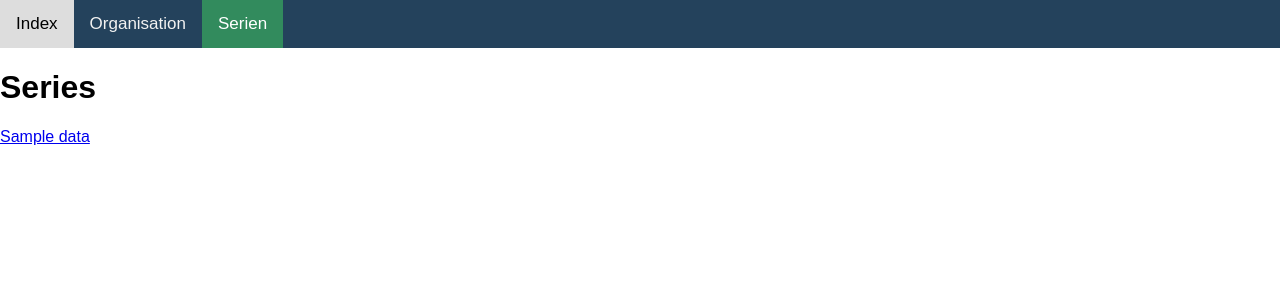
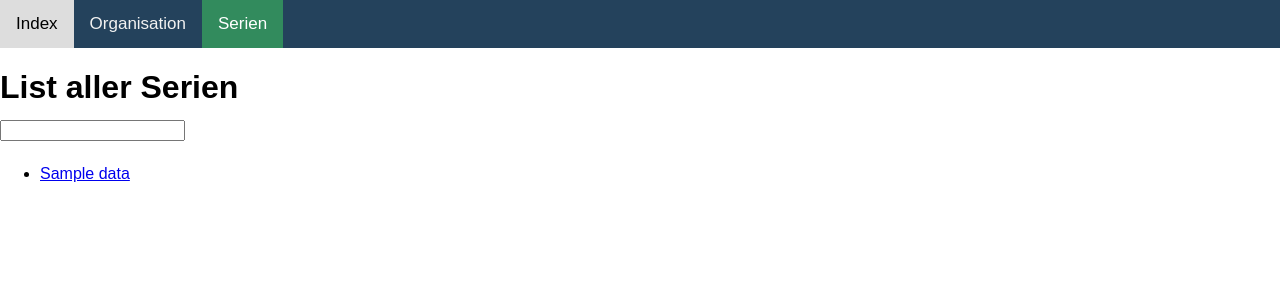
Before and after one commit to walsidalw/opencast-stats-app, a Flask app: template templates/series.html in a window 1280 px wide. Shown: the top 300 px of the page. Run offline with Flask 2, Linux system fonts and the light colour scheme; the template is opened without the code that fills it: most values are stand-ins (such as "Sample title", 1, 10 or a date in 2020); parts of the project's set-up code (start-up, migrations or seed data) failed here and were passed over.

Commit message:
Add filter to series list

```diff
--- a/templates/base.html
+++ b/templates/base.html
@@ -8,6 +8,8 @@
     <link rel="stylesheet" href="{{ url_for('static', filename='style.css') }}" type="text/css" media="screen" />
 
     <title>{% block title %} - Opencast Statistics {% endblock title %}</title>
+
+    {% block script %}{% endblock script %}
 </head>
 <body>
     <!-- Active page recognition -->
--- a/templates/series.html
+++ b/templates/series.html
@@ -3,13 +3,52 @@
 
 {% block title %}Series{% endblock title %}
 
-{% block content %}<h1>Series</h1>
+{% block script %}
+    <script src="https://ajax.googleapis.com/ajax/libs/jquery/3.5.1/jquery.min.js"></script>
+    <script>
 
-    <div class="series_list" id="ser">
-        {% for id, name in data %}
-            <a href="/series/{{ id }}" class="ser_list1">{{ name }}</a>
-            <p>
-        {% endfor %}
+    (function ($) {
+      jQuery.expr[':'].Contains = function(a,i,m){
+          return (a.textContent || a.innerText || "").toUpperCase().indexOf(m[3].toUpperCase())>=0;
+      };
+
+
+      function listFilter(header, list) {
+          const form = $("<form>").attr({"class": "filterform", "action": "#"}),
+              input = $("<input>").attr({"class": "filterinput", "type": "text"});
+          $(form).append(input).appendTo(header);
+
+        $(input)
+          .change( function () {
+              const filter = $(this).val();
+              if(filter) {
+              $(list).find("a:not(:Contains(" + filter + "))").parent().hide();
+              $(list).find("a:Contains(" + filter + ")").parent().show();
+            } else {
+              $(list).find("li").show();
+            }
+            return false;
+          })
+        .keyup( function () {
+            $(this).change();
+        });
+      }
+
+      $(function () {
+        listFilter($("#header"), $("#ser"));
+      });
+    }(jQuery));
+
+  </script>
+{% endblock script%}
+
+{% block content %}
+    <div>
+        <h1 id="header">List aller Serien</h1>
+        <ul class="series_list" id="ser">
+            {% for id, name in data %}
+                <li><a href="/series/{{ id }}" class="ser_list1">{{ name }}</a></li>
+            {% endfor %}
+        </ul>
     </div>
-
 {% endblock content %}
```
Also changed, not shown: templates/series_details.html (+8 -9 lines).
